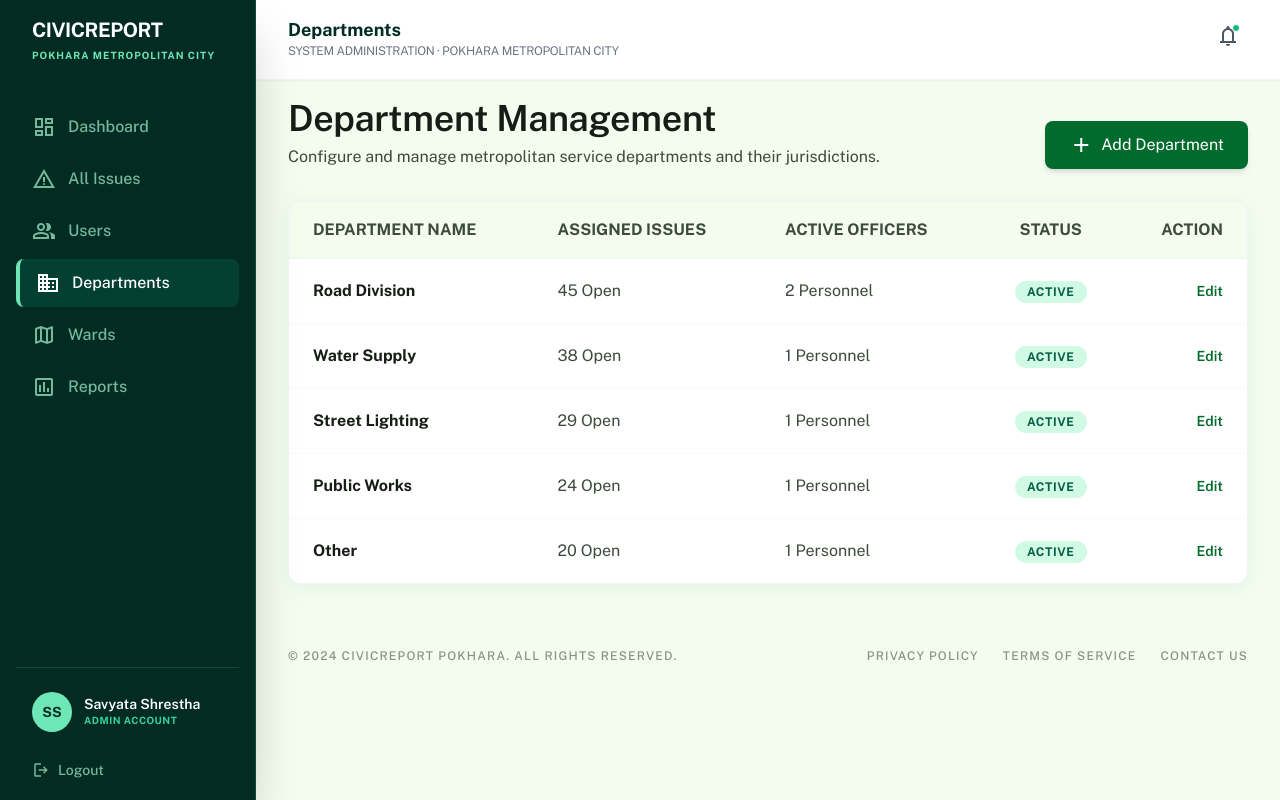
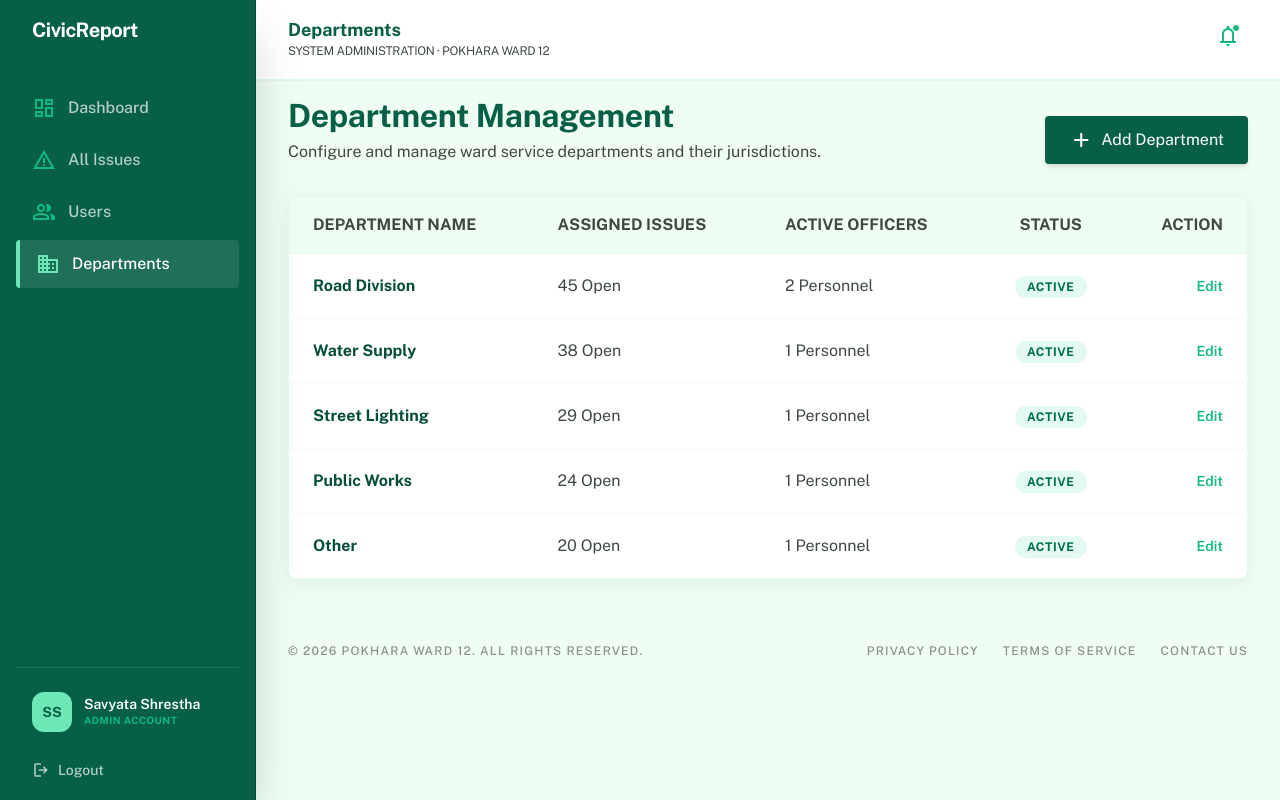
Before and after one commit to ssavyata/civicproject, a Django app: template templates/admin_manage_departs.html in a window 1280 px wide. Run offline with Django 5.2, Linux system fonts and the light colour scheme; the template is opened without the code that fills it, so the values that code supplies are empty; some libraries are stand-ins or nearby versions.

Commit message:
Update admin_manage_departs.html

```diff
--- a/templates/admin_manage_departs.html
+++ b/templates/admin_manage_departs.html
@@ -3,7 +3,7 @@
 <html class="light" lang="en"><head>
 <meta charset="utf-8"/>
 <meta content="width=device-width, initial-scale=1.0" name="viewport"/>
-<title>Department Management | CivicConnect Pokhara</title>
+<title>Department Management - CivicReport</title>
 <script src="https://cdn.tailwindcss.com?plugins=forms,container-queries"></script>
 <link href="https://fonts.googleapis.com/css2?family=Public+Sans:wght@300;400;500;600;700;800&amp;display=swap" rel="stylesheet"/>
 <link href="https://fonts.googleapis.com/css2?family=Material+Symbols+Outlined:wght,FILL@100..700,0..1&amp;display=swap" rel="stylesheet"/>
@@ -13,89 +13,98 @@
         theme: {
           extend: {
             "colors": {
-                    "tertiary-fixed-dim": "#ffb2bf",
                     "on-primary": "#ffffff",
-                    "surface-dim": "#d5dcd1",
+                    "tertiary-fixed": "#80f9c8",
+                    "tertiary-fixed-dim": "#62dcad",
+                    "primary-fixed": "#a6f2d1",
+                    "surface": "#f0fdf4",
+                    "secondary-container": "#6cf8bb",
+                    "outline-variant": "#bec9c2",
                     "on-secondary": "#ffffff",
-                    "tertiary-container": "#c74668",
-                    "surface-variant": "#dde5d9",
-                    "on-background": "#171d16",
-                    "primary": "#006b2c",
-                    "primary-fixed-dim": "#62df7d",
+                    "surface-dim": "#d0ddd5",
+                    "surface-container-lowest": "#ffffff",
+                    "secondary": "#10B981",
+                    "inverse-primary": "#8bd6b6",
+                    "error": "#ba1a1a",
+                    "secondary-fixed-dim": "#4edea3",
+                    "surface-container": "#e4f1e8",
+                    "tertiary": "#004530",
+                    "primary-container": "#065f46",
+                    "on-secondary-container": "#00714d",
+                    "surface-container-low": "#eaf7ee",
+                    "outline": "#6f7973",
+                    "on-tertiary": "#ffffff",
+                    "on-tertiary-fixed": "#002115",
+                    "background": "#f0fdf4",
+                    "on-surface": "#064E3B",
+                    "on-tertiary-container": "#63dcad",
+                    "primary-fixed-dim": "#8bd6b6",
+                    "on-background": "#064E3B",
+                    "surface-container-high": "#deebe3",
+                    "inverse-surface": "#27332d",
+                    "inverse-on-surface": "#e7f4eb",
+                    "error-container": "#ffdad6",
+                    "on-primary-fixed": "#002116",
+                    "on-surface-variant": "#3f4944",
+                    "surface-variant": "#d9e6dd",
+                    "on-tertiary-fixed-variant": "#00513a",
+                    "on-error-container": "#93000a",
+                    "surface-bright": "#f0fdf4",
+                    "surface-container-highest": "#d9e6dd",
+                    "secondary-fixed": "#6ffbbe",
+                    "on-primary-container": "#8bd6b7",
+                    "surface-tint": "#1b6b51",
+                    "on-secondary-fixed-variant": "#005236",
                     "on-error": "#ffffff",
-                    "surface-bright": "#f4fcf0",
-                    "secondary-fixed-dim": "#79db8d",
-                    "surface-container-high": "#e3eadf",
-                    "surface-container-low": "#eff6ea",
-                    "on-tertiary-container": "#fffbff",
-                    "on-tertiary-fixed": "#3f0016",
-                    "error": "#ba1a1a",
-                    "surface-container-lowest": "#ffffff",
-                    "outline-variant": "#bdcaba",
-                    "on-surface-variant": "#3e4a3d",
-                    "surface-container-highest": "#dde5d9",
-                    "inverse-on-surface": "#ecf3e7",
-                    "primary-container": "#00873a",
-                    "on-surface": "#171d16",
-                    "tertiary-fixed": "#ffd9de",
-                    "surface": "#f4fcf0",
-                    "on-secondary-fixed-variant": "#005323",
-                    "inverse-surface": "#2b322b",
-                    "on-secondary-fixed": "#00210a",
-                    "secondary-fixed": "#95f8a7",
-                    "surface-tint": "#006e2d",
-                    "on-primary-container": "#f7fff2",
-                    "secondary-container": "#92f5a4",
-                    "on-error-container": "#93000a",
-                    "inverse-primary": "#62df7d",
-                    "on-primary-fixed-variant": "#005320",
-                    "error-container": "#ffdad6",
-                    "tertiary": "#a72d51",
-                    "on-secondary-container": "#007233",
-                    "surface-container": "#e9f0e5",
-                    "on-tertiary": "#ffffff",
-                    "on-tertiary-fixed-variant": "#8a143c",
-                    "secondary": "#006d30",
-                    "on-primary-fixed": "#002109",
-                    "primary-fixed": "#7ffc97",
-                    "outline": "#6e7b6c",
-                    "background": "#f4fcf0"
+                    "primary": "#065F46",
+                    "on-primary-fixed-variant": "#00513b",
+                    "on-secondary-fixed": "#002113",
+                    "tertiary-container": "#005f44"
             },
             "borderRadius": {
-                    "DEFAULT": "0.25rem",
-                    "lg": "0.5rem",
-                    "xl": "0.75rem",
-                    "full": "9999px"
+                    "DEFAULT": "0.125rem",
+                    "lg": "0.25rem",
+                    "xl": "0.5rem",
+                    "full": "0.75rem"
             },
             "spacing": {
                     "lg": "24px",
-                    "gutter": "24px",
                     "container-max": "1280px",
-                    "xxl": "48px",
-                    "sm": "8px",
+                    "xl": "48px",
                     "md": "16px",
                     "xs": "4px",
-                    "unit": "8px",
-                    "xl": "32px"
+                    "gutter": "24px",
+                    "base": "4px",
+                    "sm": "8px"
             },
             "fontFamily": {
+                    "headline-md": ["Public Sans"],
+                    "label-lg": ["Public Sans"],
+                    "body-md": ["Public Sans"],
+                    "body-lg": ["Public Sans"],
+                    "label-md": ["Public Sans"],
+                    "headline-lg": ["Public Sans"],
+                    "body-sm": ["Public Sans"],
+                    "headline-xl": ["Public Sans"],
                     "h3": ["Public Sans"],
                     "h1": ["Public Sans"],
-                    "body-sm": ["Public Sans"],
                     "h2": ["Public Sans"],
                     "button": ["Public Sans"],
-                    "body-md": ["Public Sans"],
-                    "body-lg": ["Public Sans"],
                     "label-caps": ["Public Sans"]
             },
             "fontSize": {
+                    "headline-md": ["24px", {"lineHeight": "32px", "fontWeight": "600"}],
+                    "label-lg": ["14px", {"lineHeight": "16px", "letterSpacing": "0.05em", "fontWeight": "600"}],
+                    "body-md": ["16px", {"lineHeight": "24px", "fontWeight": "400"}],
+                    "body-lg": ["18px", {"lineHeight": "28px", "fontWeight": "400"}],
+                    "label-md": ["12px", {"lineHeight": "16px", "letterSpacing": "0.05em", "fontWeight": "600"}],
+                    "headline-lg": ["32px", {"lineHeight": "40px", "letterSpacing": "-0.01em", "fontWeight": "700"}],
+                    "body-sm": ["14px", {"lineHeight": "20px", "fontWeight": "400"}],
+                    "headline-xl": ["48px", {"lineHeight": "56px", "letterSpacing": "-0.02em", "fontWeight": "700"}],
                     "h3": ["24px", {"lineHeight": "1.3", "fontWeight": "600"}],
                     "h1": ["48px", {"lineHeight": "1.2", "letterSpacing": "-0.02em", "fontWeight": "700"}],
-                    "body-sm": ["14px", {"lineHeight": "1.5", "fontWeight": "400"}],
-                    "h2": ["36px", {"lineHeight": "1.25", "letterSpacing": "-0.01em", "fontWeight": "600"}],
+                    "h2": ["32px", {"lineHeight": "40px", "letterSpacing": "-0.01em", "fontWeight": "700"}],
                     "button": ["16px", {"lineHeight": "1", "fontWeight": "500"}],
-                    "body-md": ["16px", {"lineHeight": "1.6", "fontWeight": "400"}],
-                    "body-lg": ["18px", {"lineHeight": "1.6", "fontWeight": "400"}],
                     "label-caps": ["12px", {"lineHeight": "1", "letterSpacing": "0.05em", "fontWeight": "600"}]
             }
           },
@@ -110,64 +119,55 @@
         .active-nav-border { border-left: 4px solid #6EE7B7; }
     </style>
 </head>
-<body class="bg-surface">
+<body class="bg-background text-on-surface">
 <!-- Sidebar Wrapper -->
-<aside class="fixed left-0 top-0 h-full w-64 bg-emerald-950 flex flex-col p-4 shadow-2xl z-40 border-r border-emerald-900">
+<aside class="fixed left-0 top-0 h-full w-64 bg-primary flex flex-col p-4 shadow-2xl z-40 border-r border-[#004d38]">
 <div class="mb-10 px-4">
-<h1 class="text-xl font-bold text-white tracking-tight">CIVICREPORT</h1>
-<p class="text-[10px] font-bold text-emerald-300 tracking-widest uppercase mt-1">POKHARA METROPOLITAN CITY</p>
+<h1 class="text-xl font-bold text-white tracking-tight">CivicReport</h1>
 </div>
 <nav class="flex-1 space-y-1">
-<a class="flex items-center text-emerald-200/70 hover:text-white px-4 py-3 mb-1 hover:bg-white/5 transition-colors rounded-lg" href="#">
-<span class="material-symbols-outlined mr-3" data-icon="dashboard">dashboard</span>
+<a class="flex items-center text-white/70 hover:text-white px-4 py-3 mb-1 hover:bg-[#10B981]/10 transition-colors rounded-lg" href="#">
+<span class="material-symbols-outlined mr-3 text-[#10B981]" data-icon="dashboard">dashboard</span>
 <span class="font-medium">Dashboard</span>
 </a>
-<a class="flex items-center text-emerald-200/70 hover:text-white px-4 py-3 mb-1 hover:bg-white/5 transition-colors rounded-lg" href="#">
-<span class="material-symbols-outlined mr-3" data-icon="report_problem">report_problem</span>
+<a class="flex items-center text-white/70 hover:text-white px-4 py-3 mb-1 hover:bg-[#10B981]/10 transition-colors rounded-lg" href="#">
+<span class="material-symbols-outlined mr-3 text-[#10B981]" data-icon="report_problem">report_problem</span>
 <span class="font-medium">All Issues</span>
 </a>
-<a class="flex items-center text-emerald-200/70 hover:text-white px-4 py-3 mb-1 hover:bg-white/5 transition-colors rounded-lg" href="#">
-<span class="material-symbols-outlined mr-3" data-icon="group">group</span>
+<a class="flex items-center text-white/70 hover:text-white px-4 py-3 mb-1 hover:bg-[#10B981]/10 transition-colors rounded-lg" href="#">
+<span class="material-symbols-outlined mr-3 text-[#10B981]" data-icon="group">group</span>
 <span class="font-medium">Users</span>
 </a>
 <!-- Active Link: Departments -->
-<a class="flex items-center bg-emerald-900/60 text-white font-semibold rounded-lg px-4 py-3 mb-1 active-nav-border" href="#">
-<span class="material-symbols-outlined mr-3" data-icon="business" style="font-variation-settings: 'FILL' 1;">business</span>
+<a class="flex items-center bg-white/10 text-white font-semibold rounded-lg px-4 py-3 mb-1 active-nav-border" href="#">
+<span class="material-symbols-outlined mr-3 text-[#6EE7B7]" data-icon="business" style="font-variation-settings: 'FILL' 1;">business</span>
 <span class="font-medium">Departments</span>
 </a>
-<a class="flex items-center text-emerald-200/70 hover:text-white px-4 py-3 mb-1 hover:bg-white/5 transition-colors rounded-lg" href="#">
-<span class="material-symbols-outlined mr-3" data-icon="map">map</span>
-<span class="font-medium">Wards</span>
-</a>
-<a class="flex items-center text-emerald-200/70 hover:text-white px-4 py-3 mb-1 hover:bg-white/5 transition-colors rounded-lg" href="#">
-<span class="material-symbols-outlined mr-3" data-icon="assessment">assessment</span>
-<span class="font-medium">Reports</span>
-</a>
 </nav>
-<div class="mt-auto border-t border-emerald-900 pt-6 px-4">
+<div class="mt-auto border-t border-white/10 pt-6 px-4">
 <div class="flex items-center space-x-3 mb-6">
-<div class="w-10 h-10 rounded-full bg-emerald-300 flex items-center justify-center text-emerald-950 font-bold text-sm">SS</div>
+<div class="w-10 h-10 rounded-full bg-[#6EE7B7] flex items-center justify-center text-primary font-bold text-sm">SS</div>
 <div>
 <p class="text-white text-sm font-semibold leading-tight">Savyata Shrestha</p>
-<p class="text-emerald-400 text-[10px] font-bold tracking-wider">ADMIN ACCOUNT</p>
+<p class="text-[#10B981] text-[10px] font-bold tracking-wider">ADMIN ACCOUNT</p>
 </div>
 </div>
-<button class="flex items-center text-emerald-200/70 hover:text-white text-sm font-medium transition-colors">
+<button class="flex items-center text-white/70 hover:text-white text-sm font-medium transition-colors">
 <span class="material-symbols-outlined mr-2 text-lg" data-icon="logout">logout</span>
                 Logout
             </button>
 </div>
 </aside>
 <!-- Top AppBar -->
-<header class="fixed top-0 right-0 left-64 bg-white border-b border-gray-100 flex justify-between items-center px-8 py-4 z-30 shadow-sm">
+<header class="fixed top-0 right-0 left-64 bg-white border-b border-[#6EE7B7]/20 flex justify-between items-center px-8 py-4 z-30 shadow-sm">
 <div>
-<h2 class="text-lg font-bold text-emerald-950 font-h3 leading-none">Departments</h2>
-<p class="text-xs text-gray-500 mt-1 uppercase tracking-tight">System Administration · Pokhara Metropolitan City</p>
+<h2 class="text-lg font-bold text-primary font-h3 leading-none">Departments</h2>
+<p class="text-xs text-on-surface-variant mt-1 uppercase tracking-tight">System Administration · Pokhara Ward 12</p>
 </div>
 <div class="flex items-center">
-<button class="hover:bg-gray-50 rounded-full p-2 transition-all relative">
-<span class="material-symbols-outlined text-gray-600" data-icon="notifications">notifications</span>
-<span class="absolute top-2 right-2 w-2 h-2 bg-emerald-500 rounded-full border border-white"></span>
+<button class="hover:bg-[#F0FDF4] rounded-full p-2 transition-all relative">
+<span class="material-symbols-outlined text-[#10B981]" data-icon="notifications">notifications</span>
+<span class="absolute top-2 right-2 w-2 h-2 bg-secondary rounded-full border border-white"></span>
 </button>
 </div>
 </header>
@@ -177,18 +177,18 @@
 <!-- Page Header -->
 <div class="flex justify-between items-end mb-8">
 <div>
-<h1 class="font-h2 text-h2 text-on-surface">Department Management</h1>
-<p class="text-on-surface-variant font-body-md mt-1">Configure and manage metropolitan service departments and their jurisdictions.</p>
+<h1 class="font-h2 text-h2 text-primary">Department Management</h1>
+<p class="text-on-surface-variant font-body-md mt-1">Configure and manage ward service departments and their jurisdictions.</p>
 </div>
-<button class="bg-primary hover:bg-primary-container text-white px-6 py-3 rounded-lg font-button flex items-center shadow-md transition-all active:scale-95">
+<button class="bg-primary hover:bg-[#004d38] text-white px-6 py-3 rounded-lg font-button flex items-center shadow-md transition-all active:scale-95">
 <span class="material-symbols-outlined mr-2" data-icon="add">add</span>
                     Add Department
                 </button>
 </div>
 <!-- Department Grid/Table -->
-<div class="bg-white rounded-xl shadow-[0_4px_20px_rgba(22,163,74,0.08)] border border-gray-100 overflow-hidden">
+<div class="bg-white rounded-xl shadow-[0_4px_20px_rgba(6,95,70,0.08)] border border-[#6EE7B7]/20 overflow-hidden">
 <table class="w-full text-left">
-<thead class="bg-surface-bright border-b border-gray-100">
+<thead class="bg-surface-bright border-b border-[#6EE7B7]/10">
 <tr>
 <th class="px-6 py-4 font-label-caps text-on-surface-variant">DEPARTMENT NAME</th>
 <th class="px-6 py-4 font-label-caps text-on-surface-variant">ASSIGNED ISSUES</th>
@@ -197,17 +197,17 @@
 <th class="px-6 py-4 font-label-caps text-on-surface-variant text-right">ACTION</th>
 </tr>
 </thead>
-<tbody class="divide-y divide-gray-50">
+<tbody class="divide-y divide-[#6EE7B7]/10">
 <!-- Row 1 -->
 <tr class="hover:bg-surface transition-colors">
 <td class="px-6 py-5"><div class="flex items-center"><span class="font-bold text-on-surface">Road Division</span></div></td>
 <td class="px-6 py-5 text-on-surface-variant font-body-md">45 Open</td>
 <td class="px-6 py-5 text-on-surface-variant font-body-md">2 Personnel</td>
 <td class="px-6 py-5 text-center">
-<span class="px-3 py-1 rounded-full bg-emerald-100 text-emerald-800 text-xs font-bold uppercase tracking-wider">ACTIVE</span>
+<span class="px-3 py-1 rounded-full bg-[#6EE7B7]/20 text-[#006c49] text-xs font-bold uppercase tracking-wider">ACTIVE</span>
 </td>
 <td class="px-6 py-5 text-right">
-<a class="text-primary font-semibold hover:underline text-sm" href="#">Edit</a>
+<a class="text-secondary font-semibold hover:underline text-sm" href="#">Edit</a>
 </td>
 </tr>
 <!-- Row 2 -->
@@ -216,10 +216,10 @@
 <td class="px-6 py-5 text-on-surface-variant font-body-md">38 Open</td>
 <td class="px-6 py-5 text-on-surface-variant font-body-md">1 Personnel</td>
 <td class="px-6 py-5 text-center">
-<span class="px-3 py-1 rounded-full bg-emerald-100 text-emerald-800 text-xs font-bold uppercase tracking-wider">ACTIVE</span>
+<span class="px-3 py-1 rounded-full bg-[#6EE7B7]/20 text-[#006c49] text-xs font-bold uppercase tracking-wider">ACTIVE</span>
 </td>
 <td class="px-6 py-5 text-right">
-<a class="text-primary font-semibold hover:underline text-sm" href="#">Edit</a>
+<a class="text-secondary font-semibold hover:underline text-sm" href="#">Edit</a>
 </td>
 </tr>
 <!-- Row 3 -->
@@ -228,10 +228,10 @@
 <td class="px-6 py-5 text-on-surface-variant font-body-md">29 Open</td>
 <td class="px-6 py-5 text-on-surface-variant font-body-md">1 Personnel</td>
 <td class="px-6 py-5 text-center">
-<span class="px-3 py-1 rounded-full bg-emerald-100 text-emerald-800 text-xs font-bold uppercase tracking-wider">ACTIVE</span>
+<span class="px-3 py-1 rounded-full bg-[#6EE7B7]/20 text-[#006c49] text-xs font-bold uppercase tracking-wider">ACTIVE</span>
 </td>
 <td class="px-6 py-5 text-right">
-<a class="text-primary font-semibold hover:underline text-sm" href="#">Edit</a>
+<a class="text-secondary font-semibold hover:underline text-sm" href="#">Edit</a>
 </td>
 </tr>
 <!-- Row 4 -->
@@ -240,10 +240,10 @@
 <td class="px-6 py-5 text-on-surface-variant font-body-md">24 Open</td>
 <td class="px-6 py-5 text-on-surface-variant font-body-md">1 Personnel</td>
 <td class="px-6 py-5 text-center">
-<span class="px-3 py-1 rounded-full bg-emerald-100 text-emerald-800 text-xs font-bold uppercase tracking-wider">ACTIVE</span>
+<span class="px-3 py-1 rounded-full bg-[#6EE7B7]/20 text-[#006c49] text-xs font-bold uppercase tracking-wider">ACTIVE</span>
 </td>
 <td class="px-6 py-5 text-right">
-<a class="text-primary font-semibold hover:underline text-sm" href="#">Edit</a>
+<a class="text-secondary font-semibold hover:underline text-sm" href="#">Edit</a>
 </td>
 </tr>
 <!-- Row 5 -->
@@ -252,10 +252,10 @@
 <td class="px-6 py-5 text-on-surface-variant font-body-md">20 Open</td>
 <td class="px-6 py-5 text-on-surface-variant font-body-md">1 Personnel</td>
 <td class="px-6 py-5 text-center">
-<span class="px-3 py-1 rounded-full bg-emerald-100 text-emerald-800 text-xs font-bold uppercase tracking-wider">ACTIVE</span>
+<span class="px-3 py-1 rounded-full bg-[#6EE7B7]/20 text-[#006c49] text-xs font-bold uppercase tracking-wider">ACTIVE</span>
 </td>
 <td class="px-6 py-5 text-right">
-<a class="text-primary font-semibold hover:underline text-sm" href="#">Edit</a>
+<a class="text-secondary font-semibold hover:underline text-sm" href="#">Edit</a>
 </td>
 </tr>
 </tbody>
@@ -263,7 +263,7 @@
 </div>
 <!-- Footer -->
 <footer class="mt-16 flex flex-col md:flex-row justify-between items-center text-on-surface-variant text-xs font-medium uppercase tracking-widest opacity-60">
-<p>© 2024 CIVICREPORT POKHARA. ALL RIGHTS RESERVED.</p>
+<p>© 2026 Pokhara Ward 12. ALL RIGHTS RESERVED.</p>
 <div class="flex space-x-6 mt-4 md:mt-0">
 <a class="hover:text-primary transition-colors" href="#">PRIVACY POLICY</a>
 <a class="hover:text-primary transition-colors" href="#">TERMS OF SERVICE</a>
```
